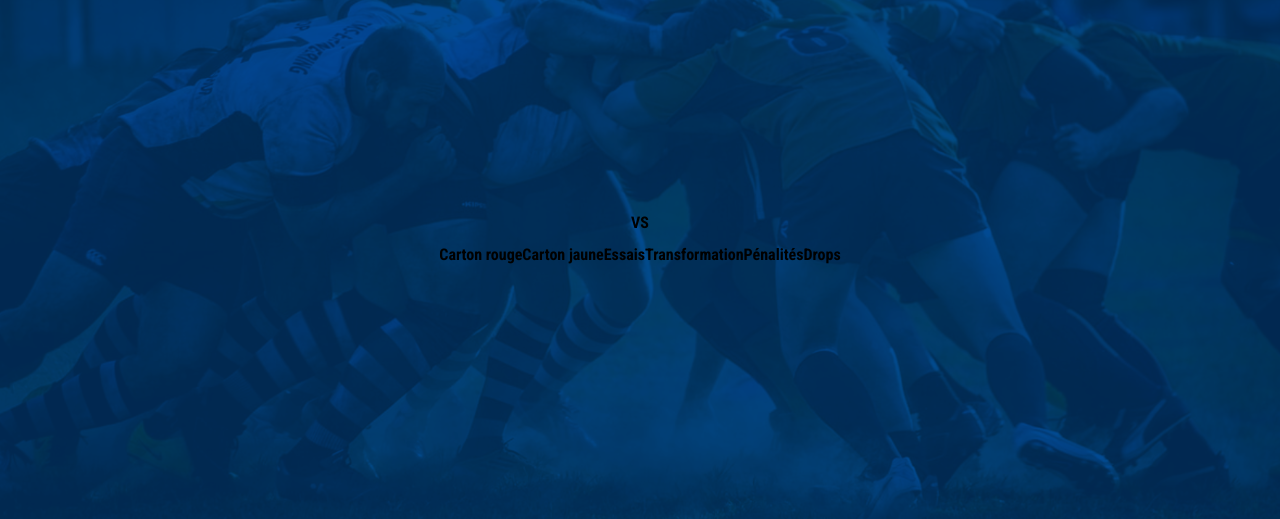
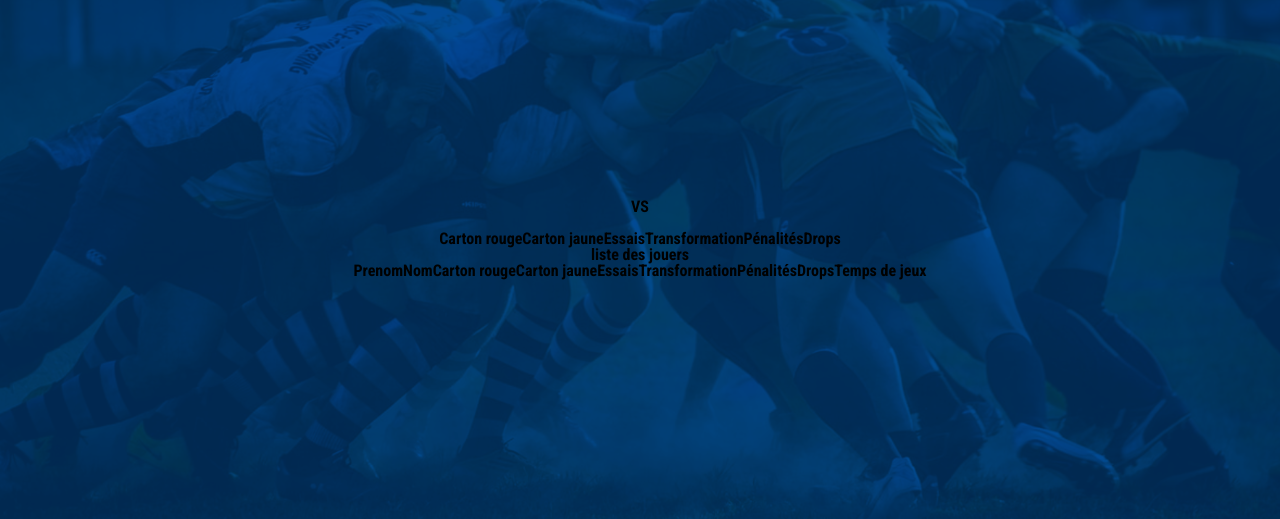
Before and after one commit to 4Bastagros2/FFR, a Symfony app: template templates/stat_match/index.html.twig in a window 1280 px wide. Shown: the part 161-680 px from the top of the page. Run offline with Twig, Linux system fonts and the light colour scheme; the template is opened without the code that fills it, so the values that code supplies are empty; some libraries are stand-ins or nearby versions.

Commit message:
/stat/match/1 bdd rempli pour lid 1

```diff
--- a/templates/stat_match/index.html.twig
+++ b/templates/stat_match/index.html.twig
@@ -30,6 +30,34 @@
                 </tr>
             </table>
         </center>
+        <center><p>liste des jouers</center>
+         <table>
+                <tr>
+                    <td>Prenom</td>
+                    <td>Nom</td>
+                    <td>Carton rouge</td>
+                    <td>Carton jaune</td>
+                    <td>Essais</td>
+                    <td>Transformation</td>
+                    <td>Pénalités</td>
+                    <td>Drops</td>
+                    <td>Temps de jeux</td>
+                </tr>
+
+            {% for joueur in joueur %}
+                <tr>
+                    <td>{{ joueur.lestName }}</td>
+                    <td>{{ joueur.firstName }}</td>
+                    <td>{{ joueur.stats[0]["red"] }}</td>
+                    <td>{{ joueur.stats[1]["yellow"] }}</td>
+                    <td>{{ joueur.stats[2]["essais"] }}</td>
+                    <td>{{ joueur.stats[3]["transformation"] }}</td>
+                    <td>{{ joueur.stats[4]["penalite"] }}</td>
+                    <td>{{ joueur.stats[5]["drops"] }}</td>
+                    <td>{{ joueur.stats[6]["tempsdejeu"] }}</td>
+                </tr>
+            {% endfor %}
+        </table>
 
 
 {% endblock %}
```
Also changed, not shown: src/Controller/StatMatchController.php (+8 -5 lines).
